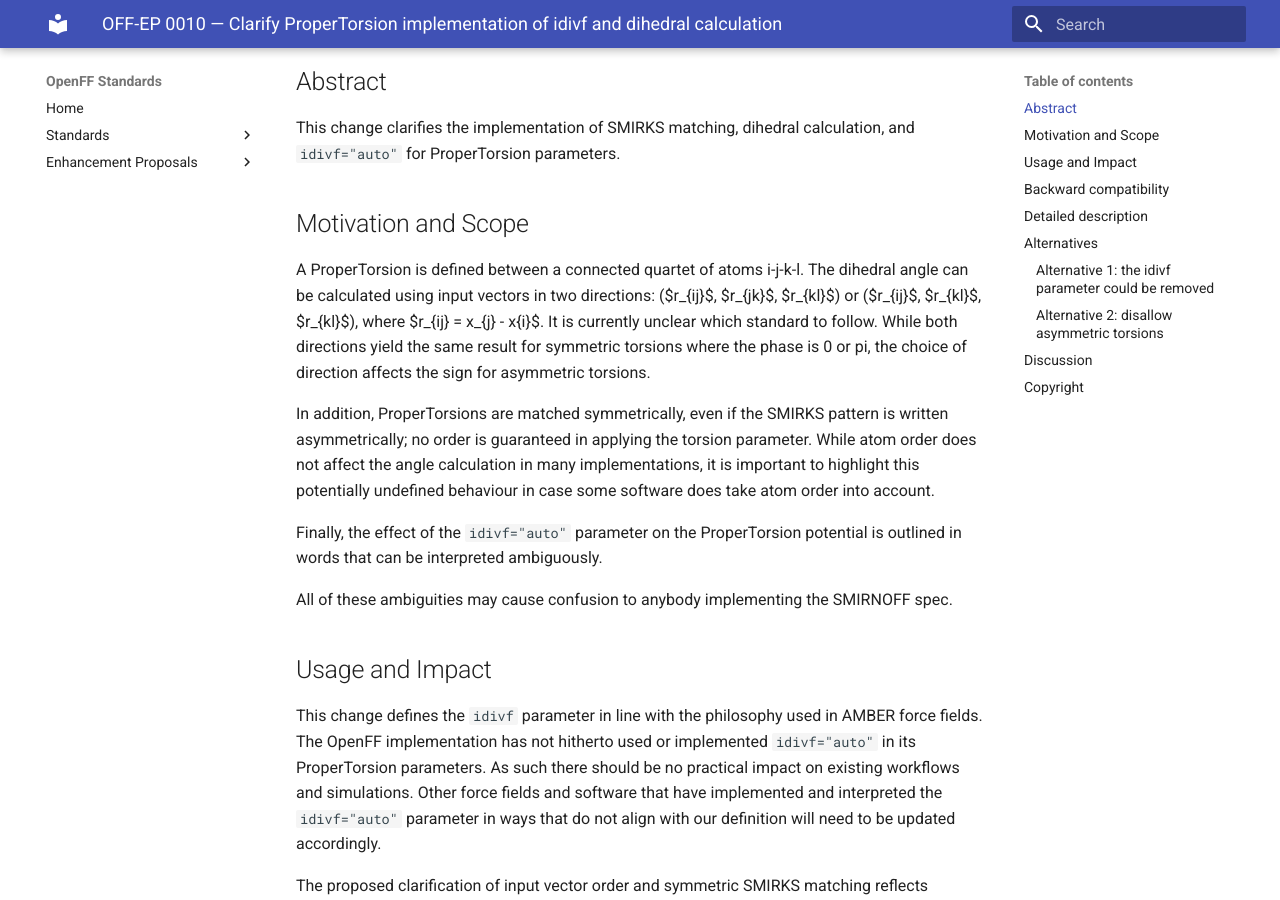
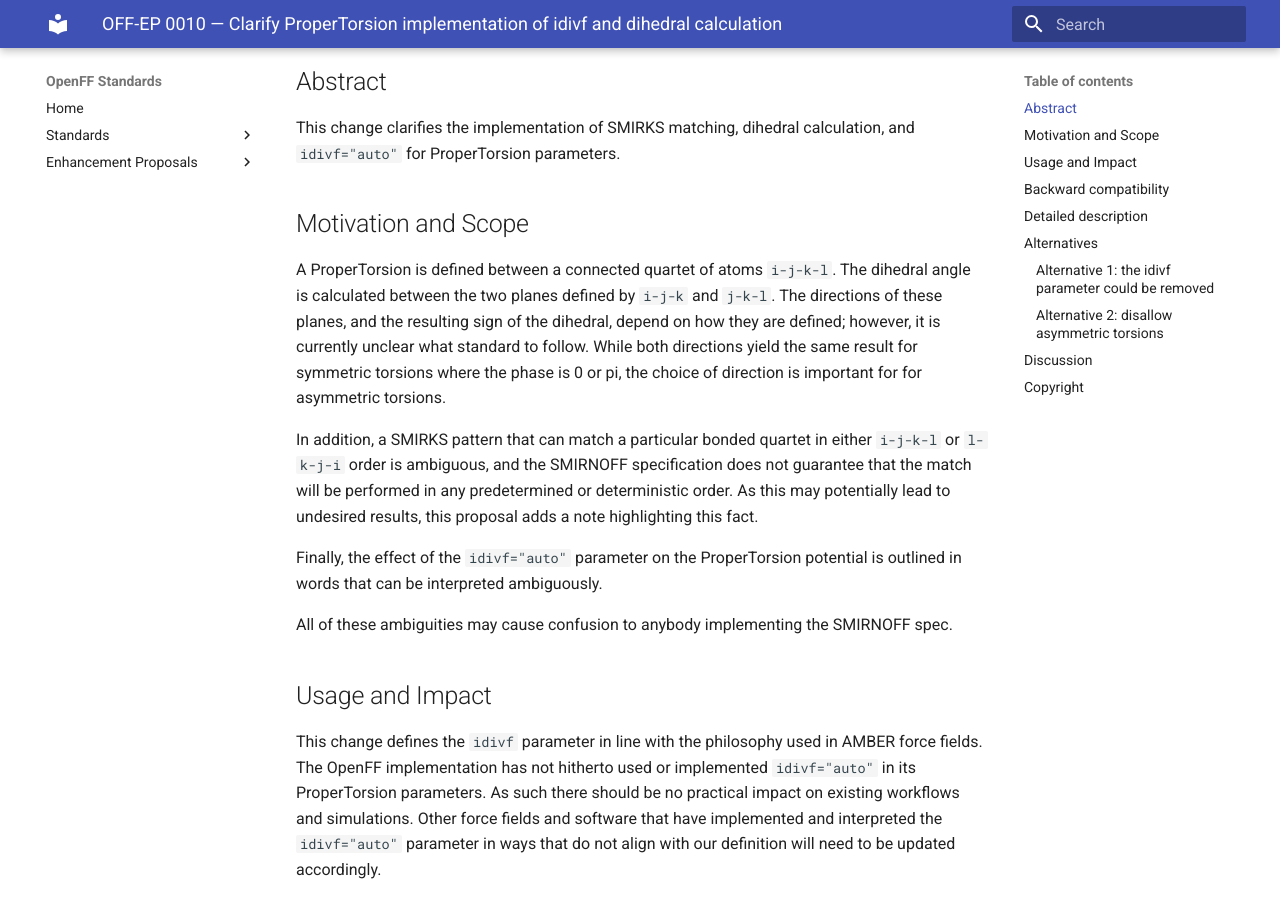
Before and after one commit to openforcefield/standards, an MkDocs documentation site: the page built from docs/enhancement-proposals/off-ep-0010.md, in a window 1280 px wide and 900 px high, scrolled down 549 px. Built offline with MkDocs 1.6.1 and Material for MkDocs 9.7.7, drawn with Linux system fonts in a browser that asks for light colours; some of the changed text lies outside the part shown.

Commit message:
updates from review

```diff
--- a/docs/enhancement-proposals/off-ep-0010.md
+++ b/docs/enhancement-proposals/off-ep-0010.md
@@ -20,9 +20,14 @@ This change clarifies the implementation of SMIRKS matching, dihedral calculatio
 
 ## Motivation and Scope
 
-A ProperTorsion is defined between a connected quartet of atoms i-j-k-l. The dihedral angle can be calculated using input vectors in two directions: ($r_{ij}$, $r_{jk}$, $r_{kl}$) or ($r_{ij}$, $r_{kl}$, $r_{kl}$), where $r_{ij} = x_{j} - x{i}$. It is currently unclear which standard to follow. While both directions yield the same result for symmetric torsions where the phase is 0 or pi, the choice of direction affects the sign for asymmetric torsions.
+A ProperTorsion is defined between a connected quartet of atoms `i-j-k-l`. The dihedral angle is calculated between the two planes defined by `i-j-k` and `j-k-l`. The directions of these planes, and the resulting sign of the dihedral, depend on how they are defined; however, it is currently unclear what standard to follow. While both directions yield the same result for symmetric torsions where the phase is 0 or pi, the choice of direction is important for for asymmetric torsions.
 
-In addition, ProperTorsions are matched symmetrically, even if the SMIRKS pattern is written asymmetrically; no order is guaranteed in applying the torsion parameter. While atom order does not affect the angle calculation in many implementations, it is important to highlight this potentially undefined behaviour in case some software does take atom order into account.
+In addition, a SMIRKS pattern that can match a particular
+bonded quartet in either `i-j-k-l` or `l-k-j-i` order is
+ambiguous, and the SMIRNOFF specification does not
+guarantee that the match will be performed in any predetermined or deterministic order. As this may
+potentially lead to undesired results, this proposal
+adds a note highlighting this fact.
 
 Finally, the effect of the `idivf="auto"` parameter on the ProperTorsion potential is outlined in words that can be interpreted ambiguously.
 
@@ -82,11 +87,12 @@ It also adds a section explaining the computation of ``theta`` to the ``ProperTo
 And finally adds a note on how ProperTorsion SMIRKS are applied:
 
 > !!! note
->     ProperTorsion SMIRKS are always applied assuming that the *match* is symmetric across the central bond.
->     i.e. even if a SMIRKS pattern is written to specifically match atoms `l-k-j-i` in that order,
->     this is treated as equivalent to matching `i-j-k-l`. In implementations where the dihedral angle value
->     depends on the order of atoms, no order is guaranteed and asymmetric torsions may result in
->     undefined behaviour.
+>     A SMIRKS patterns that can match a particular bonded
+>     quartet in either `i-j-k-l` or `l-k-j-i` order is
+>     ambiguous, and the specification cannot guarantee the
+>     match will be performed in any predetermined or
+>     deterministic order, potentially leading to undesired
+>     and undefined results.
 
 ## Alternatives
 
```
Also changed, not shown: docs/standards/smirnoff.md (+6 -5 lines).
